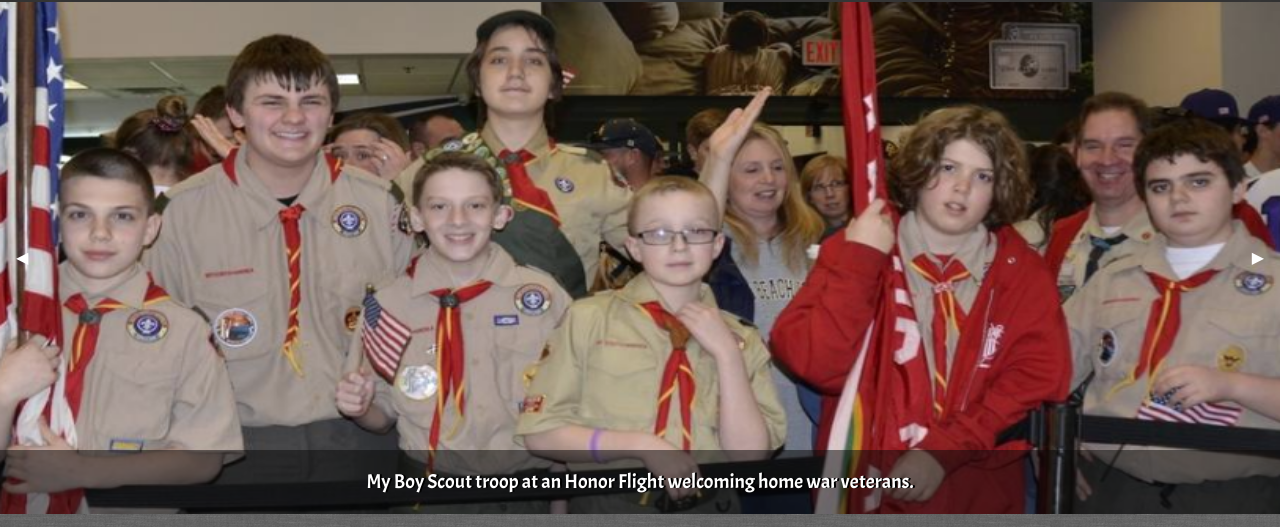
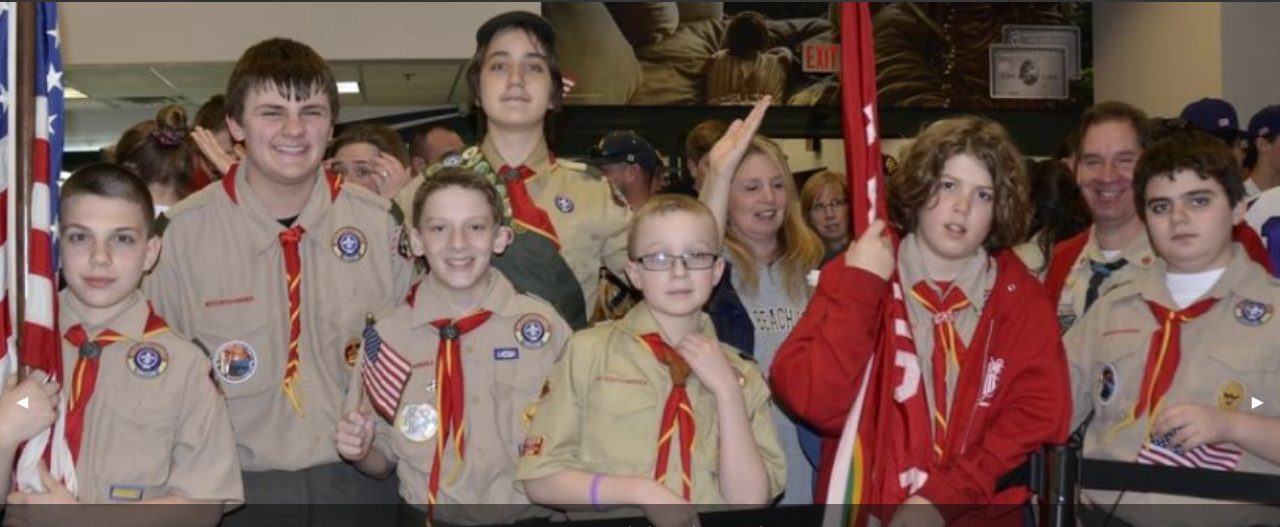
Before and after one commit to kvillano/kvillano.github.io, a plain HTML site: page index.html in a window 1280 px wide. Shown: the part 70-597 px from the top of the page. Drawn offline with Linux system fonts and the light colour scheme; grey boxes are pictures that could not be loaded.

Commit message:
I made a image more moble friendly.

```diff
--- a/css/app.css
+++ b/css/app.css
@@ -54,7 +54,7 @@ Header/Orbit
 }
 
 .orbit img{
-  max-height: 32em;
+  max-height: 50em;
   max-width: 189em;
   background-size:cover;
 }
```
